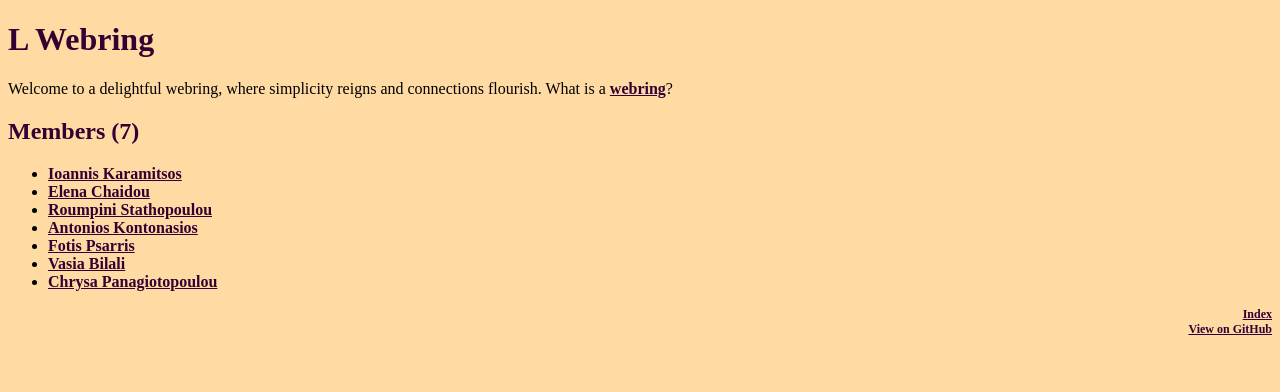
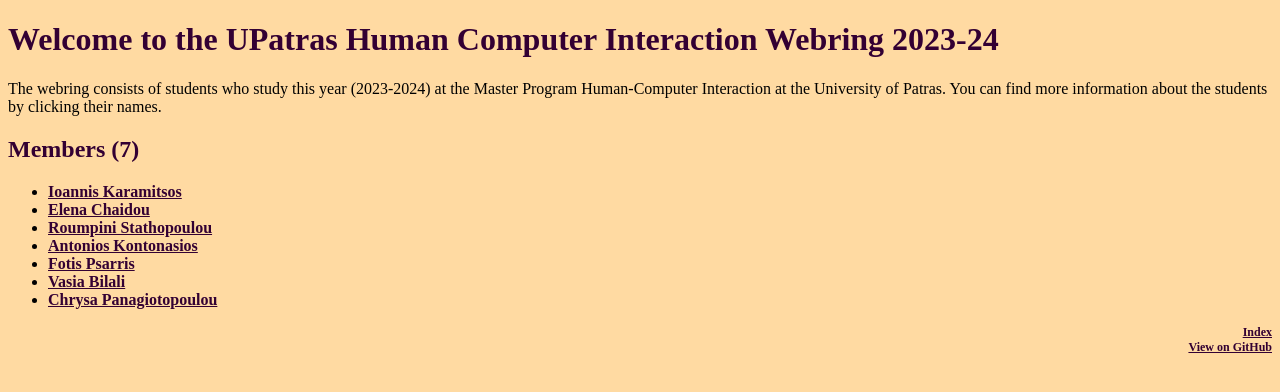
Before and after one commit to HCI-Masters/L_Webring, a Jekyll site: the page built from index.html, in a window 1280 px wide. Shown: the top 392 px of the page. Built offline with Jekyll 4.4.1, drawn with Linux system fonts in a browser that asks for light colours; some web fonts are replaced.

Commit message:
Update index.html with new text and title

```diff
--- a/index.html
+++ b/index.html
@@ -1,5 +1,5 @@
 ---
-title: L_Webring
+title: UPatras Human Computer Interaction Webring
 layout: html
 ---
 <!DOCTYPE html>
@@ -8,8 +8,9 @@
     <link rel="icon" href="/favicon.ico" type="image/x-icon">
 </head>
 <body>
-    <h1>L Webring</h1>
-    <p>Welcome to a delightful webring, where simplicity reigns and connections flourish. What is a <a href="https://en.wikipedia.org/wiki/Webring">webring</a>?<br>
+    <h1>Welcome to the UPatras Human Computer Interaction Webring 2023-24</h1>
+    <p>The webring consists of students who study this year (2023-2024) at the Master Program Human-Computer Interaction at the University of Patras.
+        You can find more information about the students by clicking their names. </p>
     <h2 id="members">Members ({{site.data.members.size}})</h2>
     <ul>
         {% for member in site.data.members %}
```
